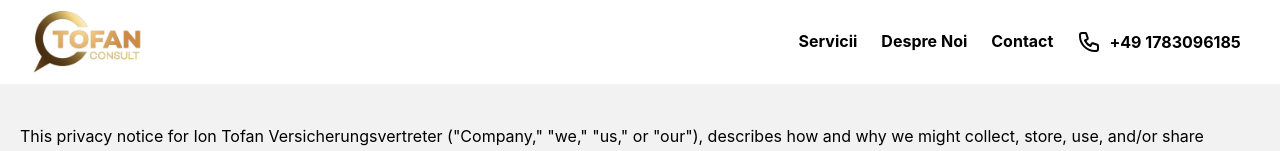
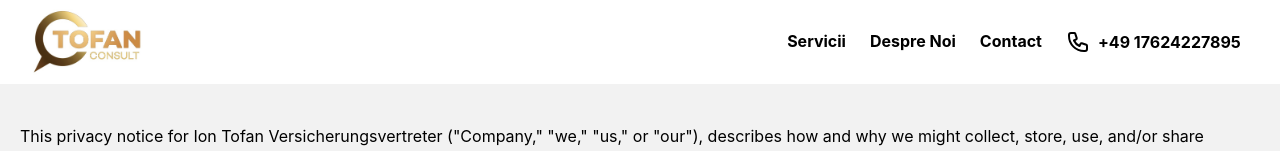
Before and after one commit to vadimghedreutan/finance-website-nextjs, a Next.js app: page /privacy-policy in a window 1280 px wide. Shown: the top 151 px of the page. Built offline with nearby package versions, Linux system fonts and the light colour scheme.

Commit message:
change: phone number

```diff
--- a/components/Contact/index.js
+++ b/components/Contact/index.js
@@ -88,7 +88,7 @@ function Contact() {
             <div className="contact_left__address">
               <div className="contact_left__address-phone">
                 <PhoneIcon />
-                <span>+49 178 3096 185</span>
+                <span>+49 17624227895</span>
               </div>
               <div className="contact_left__address-mail">
                 <MailIcon />
--- a/components/Header/index.js
+++ b/components/Header/index.js
@@ -33,7 +33,7 @@ function Header() {
           </button>
 
           <div className="mobile_phone">
-            <a href="tel:00491783096185" aria-label="contact">
+            <a href="tel:004917624227895" aria-label="contact">
               <PhoneIcon className="h-7" />
             </a>
           </div>
@@ -55,9 +55,9 @@ function Header() {
               <Link href="/#contact">Contact</Link>
             </li>
             <li className="phone">
-              <a href="tel:00491783096185">
+              <a href="tel:004917624227895">
                 <PhoneIcon className="h-6 text-black mr-2" />
-                <span>+49&nbsp;1783096185</span>
+                <span>+49&nbsp;17624227895</span>
               </a>
             </li>
           </ul>
```
Also changed, not shown: 1 other file (tests, documents, lock files or other folders).
